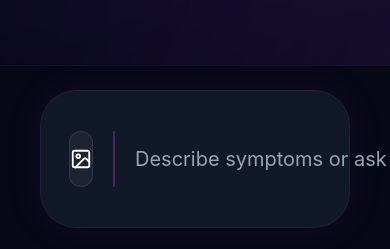
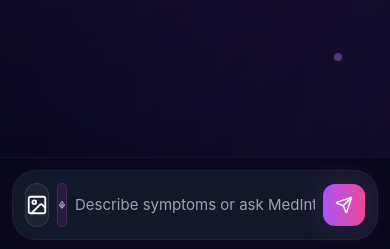
Before and after one commit to Simi268/Medintel-AI, a React (Vite) app in the folder frontend/: page / in a window 390 px wide. Shown: the part 592-841 px from the top of the page. Built offline with nearby package versions, Linux system fonts and the light colour scheme; no server answers; sample sign-in values are in the browser's storage.

Commit message:
Optimize mobile input and sidebar

```diff
--- a/frontend/src/components/chat/ChatInput.tsx
+++ b/frontend/src/components/chat/ChatInput.tsx
@@ -41,12 +41,10 @@ export default function ChatInput({
 
   return (
 
-    <div className="border-t border-fuchsia-500/10 bg-[#060816] px-10 py-6">
+    <div className="border-t border-fuchsia-500/10 bg-[#060816] px-3 md:px-10 py-3 md:py-6">
 
       {/* INPUT CONTAINER */}
-
-      <div className="flex items-center gap-5 rounded-[36px] border border-fuchsia-500/10 bg-[#111827] px-7 py-6 shadow-[0_0_40px_rgba(217,70,239,0.08)]">
-
+      <div className="flex items-center gap-2 md:gap-5 rounded-[24px] md:rounded-[36px] border border-fuchsia-500/10 bg-[#111827] px-3 md:px-7 py-3 md:py-6 shadow-[0_0_40px_rgba(217,70,239,0.08)]">
         {/* IMAGE BUTTON */}
 
         <button
@@ -59,7 +57,7 @@ export default function ChatInput({
 
             input?.click();
           }}
-          className="w-14 h-14 rounded-2xl bg-white/5 hover:bg-white/10 border border-white/10 flex items-center justify-center transition-all"
+         className="w-11 h-11 md:w-14 md:h-14 rounded-xl md:rounded-2xl bg-white/5 hover:bg-white/10 border border-white/10 flex items-center justify-center transition-all"
         >
 
           <Image size={22} />
@@ -80,7 +78,7 @@ export default function ChatInput({
 
         <button
           onClick={startListening}
-          className="relative w-14 h-14 rounded-2xl bg-fuchsia-500/10 hover:bg-fuchsia-500/20 border border-fuchsia-500/20 flex items-center justify-center transition-all overflow-hidden"
+          className="relative w-11 h-11 md:w-14 md:h-14 rounded-xl md:rounded-2xl bg-fuchsia-500/10 hover:bg-fuchsia-500/20 border border-fuchsia-500/20 flex items-center justify-center transition-all overflow-hidden"
         >
 
           <Mic size={22} />
@@ -119,19 +117,20 @@ export default function ChatInput({
             }
           }}
           placeholder="Describe symptoms or ask MedIntel AI..."
-          className="flex-1 bg-transparent outline-none text-[20px] text-white placeholder:text-gray-400"
+          className="flex-1 bg-transparent outline-none text-[15px] md:text-[20px] text-white placeholder:text-gray-400"
         />
 
         {/* SEND */}
 
         <button
           onClick={onSend}
-          className="px-9 py-4 rounded-2xl bg-gradient-to-r from-purple-500 to-pink-500 font-bold text-lg flex items-center gap-3 shadow-[0_0_30px_rgba(217,70,239,0.2)] hover:scale-[1.02] transition-all"
+          className="px-3 md:px-9 py-3 md:py-4 rounded-xl md:rounded-2xl bg-gradient-to-r from-purple-500 to-pink-500 font-bold text-sm md:text-lg flex items-center gap-2 md:gap-3 shadow-[0_0_30px_rgba(217,70,239,0.2)] hover:scale-[1.02] transition-all"
         >
 
           <Send size={18} />
-
-          Ask AI
+<span className="hidden md:inline">
+  Ask AI
+</span>
 
         </button>
 
--- a/frontend/src/components/layout/MainLayout.tsx
+++ b/frontend/src/components/layout/MainLayout.tsx
@@ -63,7 +63,7 @@ export default function MainLayout({
 
           {/* DRAWER */}
 
-          <div className="absolute left-0 top-0 h-full w-[320px] max-w-[85vw] bg-[#040816] border-r border-white/10">
+          <div className="absolute left-0 top-0 h-full w-[320px] max-w-[85vw] bg-[#040816] border-r border-white/10 overflow-y-auto">
 
             <div className="flex justify-end p-4">
 
--- a/frontend/src/components/sidebar/Sidebar.tsx
+++ b/frontend/src/components/sidebar/Sidebar.tsx
@@ -36,8 +36,7 @@ export default function Sidebar({
   onDeleteConversation,
 }: Props) {
   return (
-    <div className="h-full flex flex-col bg-[#040816] text-white p-3 md:p-5">
-
+    <div className="h-full flex flex-col bg-[#040816] text-white p-5 overflow-y-auto">
       {/* ================================================= */}
       {/* LOGO */}
       {/* ================================================= */}
```
